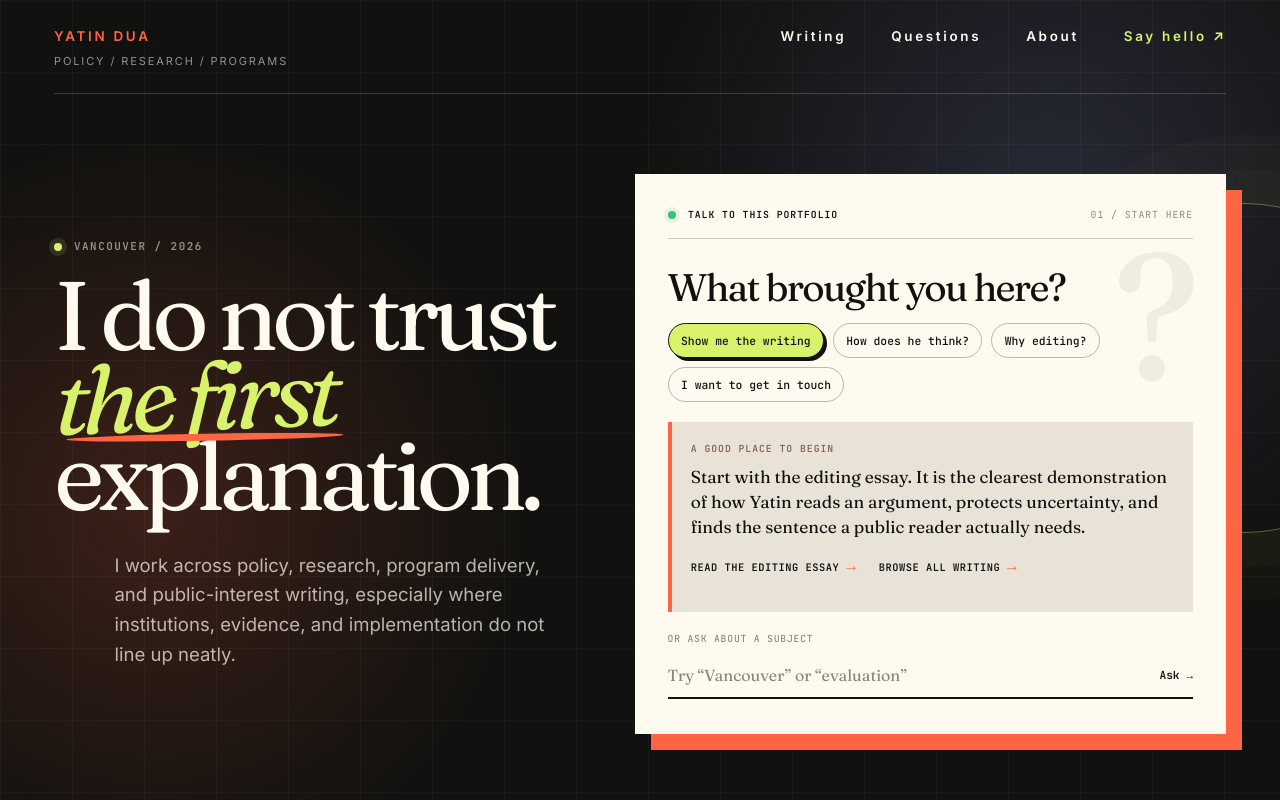
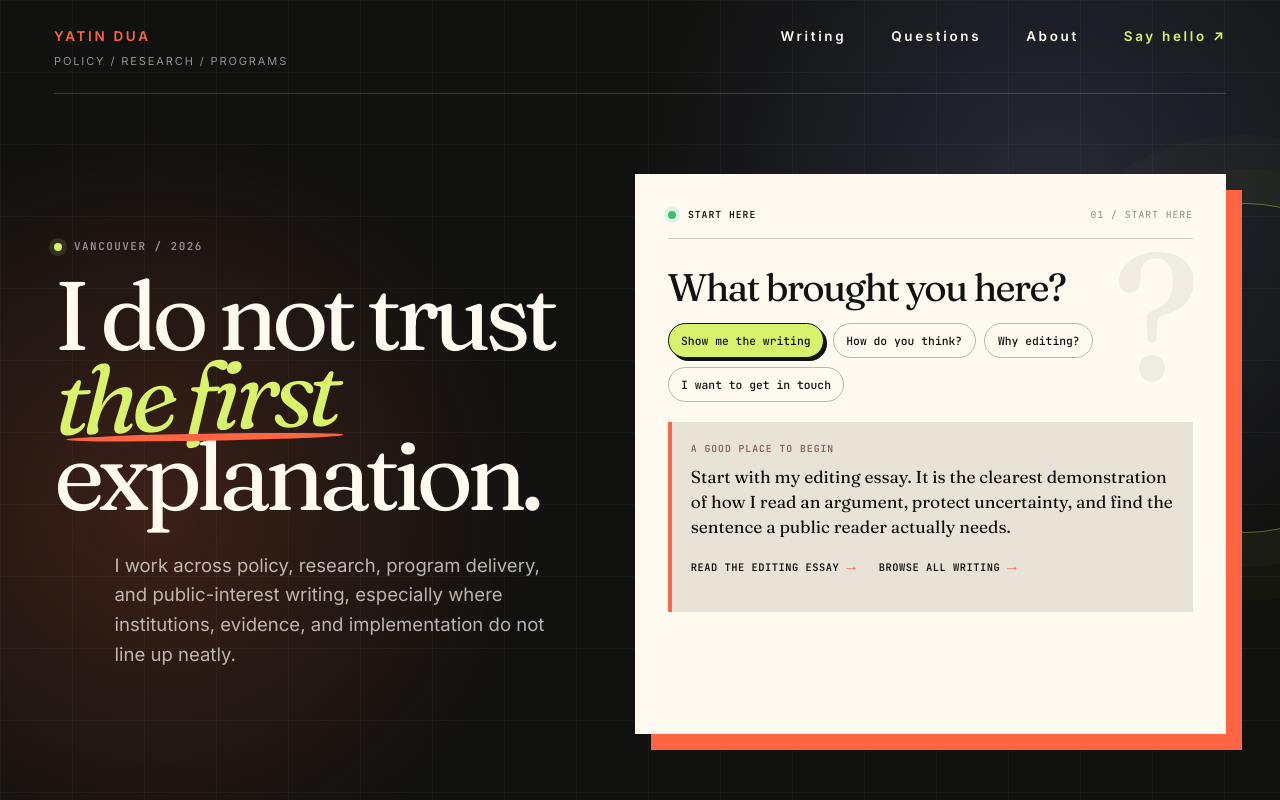
Before and after one commit to yatindua144-art/yatindua, a Next.js app: page / in a window 1280 px wide. Shown: the top 800 px of the page. Built offline with nearby package versions, Linux system fonts and the light colour scheme.

Commit message:
Fix homepage conversation guide voice and remove broken search

```diff
--- a/app/components/ConversationGuide.tsx
+++ b/app/components/ConversationGuide.tsx
@@ -1,6 +1,6 @@
 "use client";
 
-import { FormEvent, useState } from "react";
+import { useState } from "react";
 
 type Reply = {
   kicker: string;
@@ -12,117 +12,62 @@ const replies: Record<string, Reply> = {
   writing: {
     kicker: "A good place to begin",
     answer:
-      "Start with the editing essay. It is the clearest demonstration of how Yatin reads an argument, protects uncertainty, and finds the sentence a public reader actually needs.",
+      "Start with my editing essay. It is the clearest demonstration of how I read an argument, protect uncertainty, and find the sentence a public reader actually needs.",
     links: [
-      { label: "Read the editing essay", href: "/ideas/important-sentence" },
-      { label: "Browse all writing", href: "/ideas" },
+      { label: "Read the editing essay", href: "/writing/important-sentence" },
+      { label: "Browse all writing", href: "/writing" },
     ],
   },
   thinking: {
     kicker: "The method, without the framework slide",
     answer:
-      "He begins where an explanation becomes too comfortable. Then he asks what it leaves out, who disappears from the grammar, and which consequence the evidence can honestly support.",
+      "I begin where an explanation becomes too comfortable. Then I ask what it leaves out, who disappears from the grammar, and which consequence the evidence can honestly support.",
     links: [
-      { label: "Open the live questions", href: "#questions" },
-      { label: "Read a systems essay", href: "/ideas/community-care" },
+      { label: "Open my live questions", href: "#questions" },
+      { label: "Read a systems essay", href: "/writing/community-care" },
     ],
   },
   editor: {
     kicker: "Why editing",
     answer:
-      "Policy work taught Yatin to find the decision buried inside a document. Editing is the same judgment directed toward a reader: what is the real claim, what must remain uncertain, and what should come next?",
+      "Policy work taught me to find the decision buried inside a document. Editing is the same judgment directed toward a reader: what is the real claim, what must remain uncertain, and what should come next?",
     links: [
-      { label: "See the editorial argument", href: "/ideas/important-sentence" },
-      { label: "Read about Yatin", href: "#about" },
+      { label: "See the editorial argument", href: "/writing/important-sentence" },
+      { label: "Read my CV", href: "/cv" },
     ],
   },
   contact: {
     kicker: "A human answer is better here",
     answer:
-      "If you want to discuss an edit, a research question, or a role, write directly. Yatin is based in Vancouver and reads every message himself.",
+      "If you want to discuss a policy question, a research problem, a program, an edit, or a role, write directly. I am based in Vancouver and I read every message myself.",
     links: [
-      { label: "Email Yatin", href: "mailto:yatindua144@gmail.com" },
+      { label: "Email me", href: "mailto:yatindua144@gmail.com" },
       { label: "Connect on LinkedIn", href: "https://www.linkedin.com/in/yatindua17/", external: true },
-    ],
-  },
-  indigenous: {
-    kicker: "Indigenous policy and research",
-    answer:
-      "The work ranges from workforce programs at Squamish Nation to research on maternal-health access and Indigenous leadership in the clean-energy transition. The through-line is who gets to define success.",
-    links: [
-      { label: "Read More Than Stewards", href: "https://www.linkedin.com/pulse/more-than-stewards-why-canadas-clean-energy-transition-yatin-dua-bhave/", external: true },
-      { label: "See the open questions", href: "#questions" },
-    ],
-  },
-  vancouver: {
-    kicker: "Vancouver, beyond the headline",
-    answer:
-      "The Vancouver work asks what survives an election, who defines safety in contested public space, and what neighbourhood institutions can do without pretending to be the care system.",
-    links: [
-      { label: "Read the election essay", href: "/ideas/vancouver-election-question" },
-      { label: "Read Community Care", href: "/ideas/community-care" },
-    ],
-  },
-  evidence: {
-    kicker: "Evaluation as a feedback loop",
-    answer:
-      "A pass rate is an output. The harder question is whether training changes readiness, safety, and what happens in the first job. That distinction shapes Yatin's approach to evidence.",
-    links: [
-      { label: "Read the evaluation note", href: "/ideas/pass-rate" },
-      { label: "Browse all writing", href: "/ideas" },
-    ],
-  },
-  fallback: {
-    kicker: "I may not know that one yet",
-    answer:
-      "Try asking about editing, Indigenous policy, Vancouver, evaluation, open questions, or how to contact Yatin. This is a guide to the work, not a chatbot pretending to know everything.",
-    links: [
-      { label: "Browse all writing", href: "/ideas" },
-      { label: "Ask Yatin directly", href: "mailto:yatindua144@gmail.com" },
     ],
   },
 };
 
 const prompts = [
   { label: "Show me the writing", key: "writing" },
-  { label: "How does he think?", key: "thinking" },
+  { label: "How do you think?", key: "thinking" },
   { label: "Why editing?", key: "editor" },
   { label: "I want to get in touch", key: "contact" },
 ];
 
-function replyFor(query: string) {
-  const value = query.toLowerCase();
-  if (/indigenous|squamish|nation|energy|maternal/.test(value)) return replies.indigenous;
-  if (/vancouver|election|city|gastown|homeless/.test(value)) return replies.vancouver;
-  if (/evaluation|evidence|training|pass rate|program/.test(value)) return replies.evidence;
-  if (/edit|writing|writer|essay|article/.test(value)) return replies.writing;
-  if (/think|method|question|approach/.test(value)) return replies.thinking;
-  if (/contact|email|hire|role|work with/.test(value)) return replies.contact;
-  return replies.fallback;
-}
-
 export default function ConversationGuide() {
   const [reply, setReply] = useState<Reply>(replies.writing);
   const [active, setActive] = useState("writing");
-  const [query, setQuery] = useState("");
 
   function choose(key: string) {
     setActive(key);
     setReply(replies[key]);
   }
 
-  function submit(event: FormEvent<HTMLFormElement>) {
-    event.preventDefault();
-    if (!query.trim()) return;
-    setActive("");
-    setReply(replyFor(query));
-  }
-
   return (
     <section className="conversationGuide" aria-labelledby="conversation-title">
       <div className="conversationTopline">
         <span className="conversationStatus" aria-hidden="true" />
-        <p id="conversation-title">Talk to this portfolio</p>
+        <p id="conversation-title">START HERE</p>
         <span>01 / Start here</span>
       </div>
 
@@ -157,20 +102,6 @@ export default function ConversationGuide() {
           ))}
         </nav>
       </div>
-
-      <form className="conversationForm" onSubmit={submit}>
-        <label htmlFor="portfolio-question">Or ask about a subject</label>
-        <div>
-          <input
-            id="portfolio-question"
-            onChange={(event) => setQuery(event.target.value)}
-            placeholder="Try “Vancouver” or “evaluation”"
-            type="text"
-            value={query}
-          />
-          <button type="submit" aria-label="Ask the portfolio">Ask →</button>
-        </div>
-      </form>
     </section>
   );
 }
```
